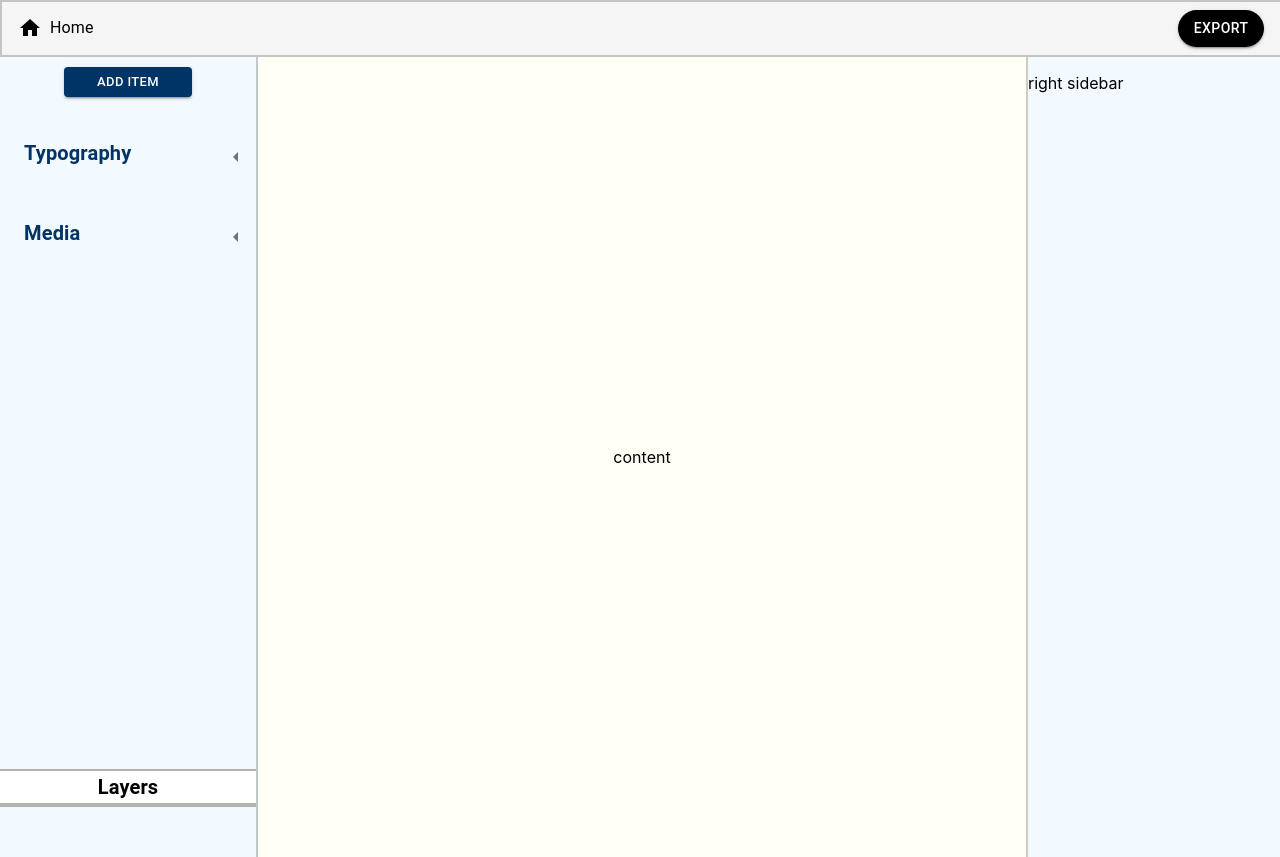
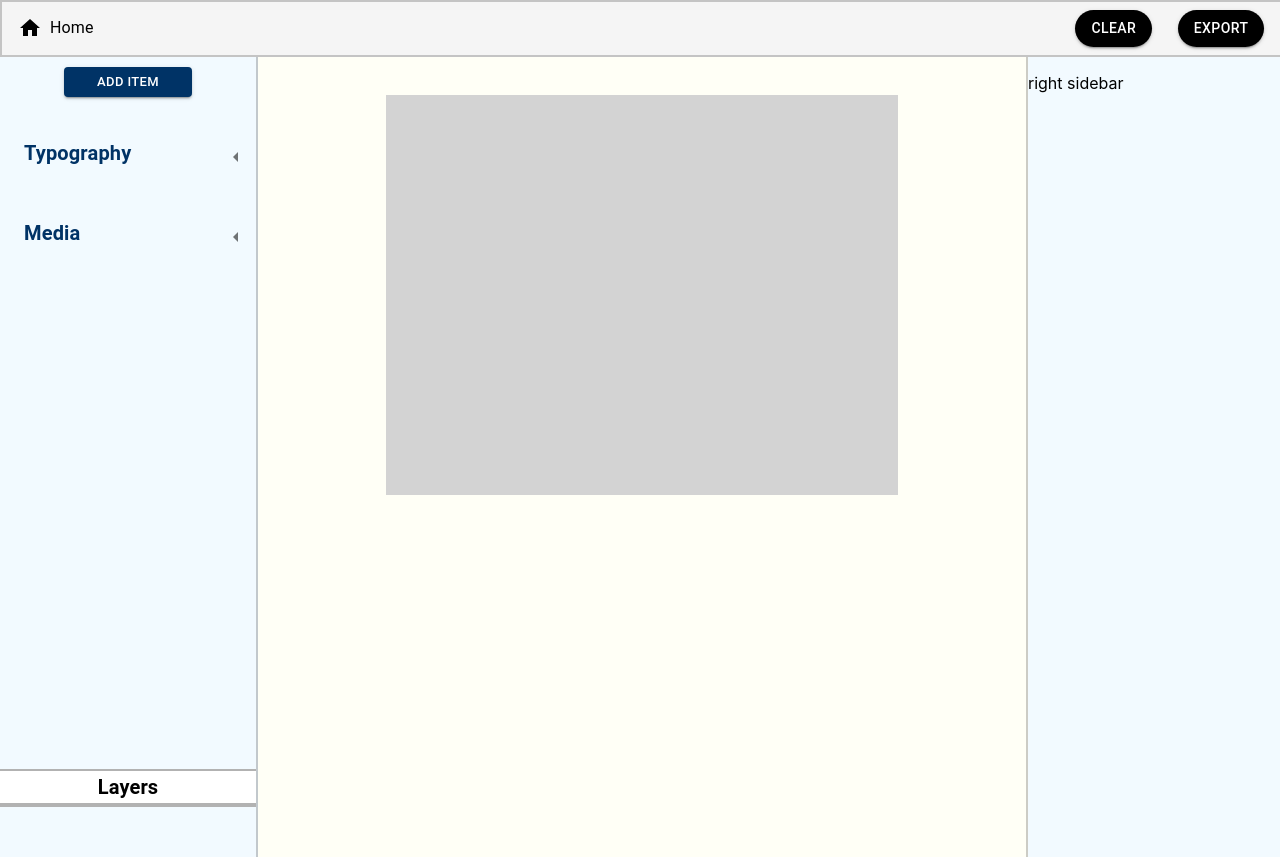
Before and after one commit to furkanmemis/drag-and-drop, a React (Create React App) app: page / in a window 1280 px wide. Built offline with nearby package versions, Linux system fonts and the light colour scheme; the HTML template or start-up script is replaced by a standard one.

Commit message:
Added content and updated navbar

```diff
--- a/src/components/Content.tsx
+++ b/src/components/Content.tsx
@@ -1,5 +1,6 @@
 import React from "react";
 import { Box } from "@mui/material";
+import Page from "./Page";
 
 
 const Content: React.FC = () =>{
@@ -7,7 +8,6 @@ const Content: React.FC = () =>{
         <Box
             sx={{
                 display: "flex",
-                alignItems: "center",
                 justifyContent: "center",
                 backgroundColor: "#FFFFF6",
                 minWidth: "60vw",
@@ -15,7 +15,8 @@ const Content: React.FC = () =>{
                 height: "100vh",
             }}
         >
-            <p>content</p>
+            <Page/>
+
         </Box>
     )
 }
--- a/src/components/Navbar.tsx
+++ b/src/components/Navbar.tsx
@@ -22,6 +22,12 @@ const Navbar: React.FC = () => {
 
             <Box sx={{display: "flex", alignItems: "center", justifyContent: "flex-end", marginRight: "2%"}}>
                 <Button variant="contained" style={{backgroundColor: "black", color: "white", borderRadius: "20px"}}>
+                    Clear
+                </Button>
+            </Box>
+
+            <Box sx={{display: "flex", alignItems: "center", justifyContent: "flex-end", marginRight: "2%"}}>
+                <Button variant="contained" style={{backgroundColor: "black", color: "white", borderRadius: "20px"}}>
                     Export
                 </Button>
             </Box>
--- /dev/null
+++ b/src/components/Page.tsx
@@ -0,0 +1,21 @@
+import React from "react";
+import { Box } from "@mui/material";
+
+
+const Page: React.FC = () => {
+    return(
+        <Box
+            sx={{
+                height: "50vh",
+                maxHeight: "90vh",
+                backgroundColor: "lightgray",
+                width: "40vw",
+                marginTop: "5%"
+            }}
+        >
+
+        </Box>
+    )
+}
+
+export default Page;
```
